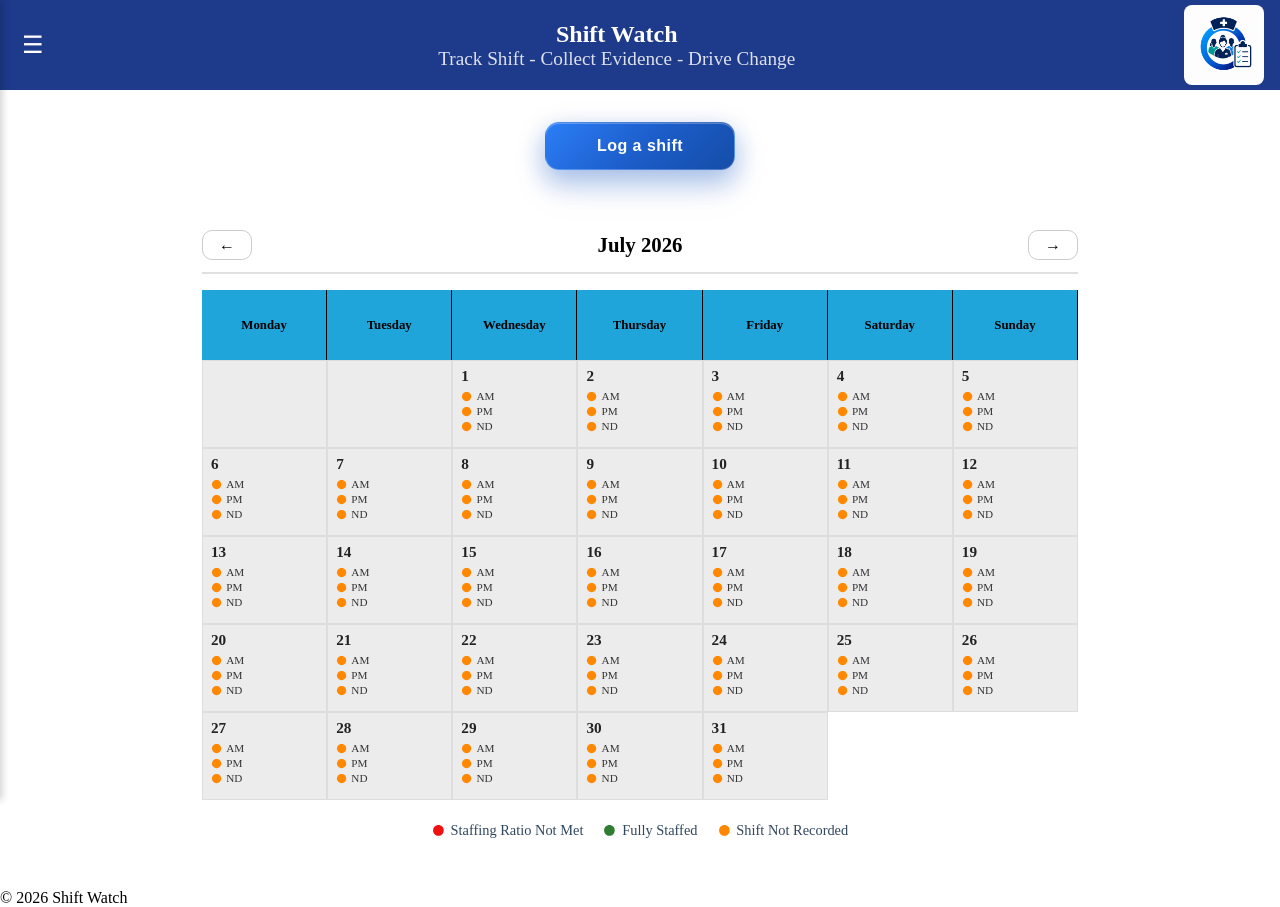
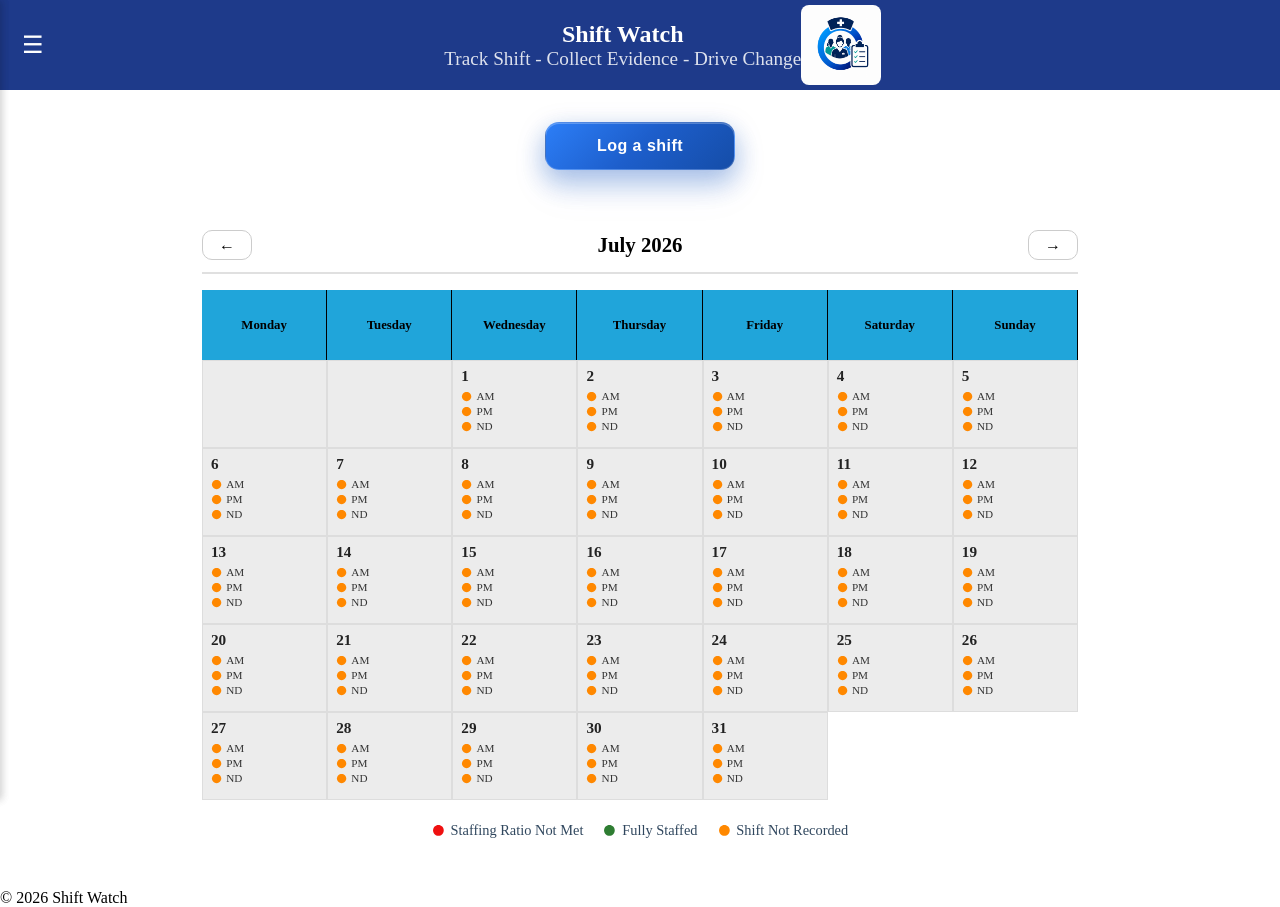
Before and after one commit to sandycyh/shift_watch_app, a React (Vite) app: page / in a window 1280 px wide. Built offline with nearby package versions, Linux system fonts and the light colour scheme; no server answers.

Commit message:
Refactor NavBar to remove duplicate logo div

```diff
--- a/src/Components/NavBar.jsx
+++ b/src/Components/NavBar.jsx
@@ -15,10 +15,11 @@
                     <div className="navbar_brand">Shift Watch</div>
                     <div className="navbar_tagline">Track Shift - Collect Evidence - Drive Change</div>
                 </div>
+                 <div className="navbar_branding_logo">
+                    <img src={shiftWatchLogo} alt="Shift Watch logo" className="navbar_logo" />
+                </div>
             </div>
-            <div className="navbar_branding_logo">
-                <img src={shiftWatchLogo} alt="Shift Watch logo" className="navbar_logo" />
-            </div>
+
         </header>
     );
 }
```
